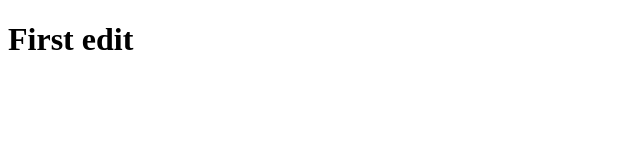
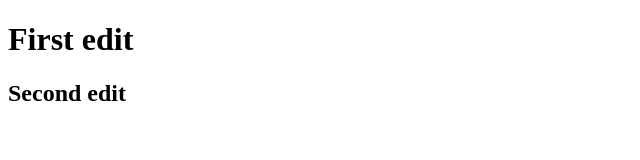
Before and after one commit to Zholdek/sharezza, a plain HTML site: page index.html in a window 1280 px wide. Shown: the whole page, without its empty margins (0-640 px from the left). Drawn offline with Linux system fonts and the light colour scheme.

Commit message:
H2 Input

```diff
--- a/index.html
+++ b/index.html
@@ -4,6 +4,7 @@
     <meta charset="UTF-8">
     <title>sharezza</title>
     <h1> First edit</h1>
+    <h2> Second edit</h2>
   </head>
   <body>
 
```
